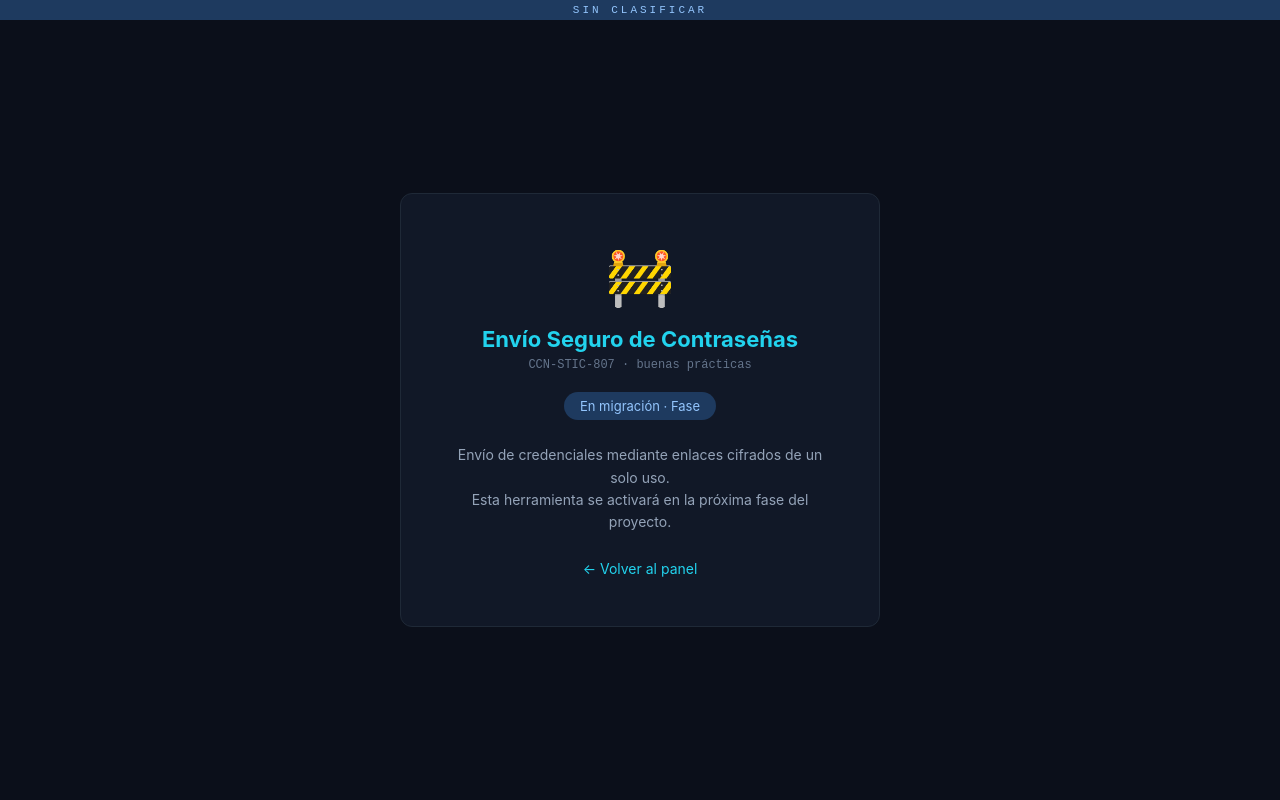
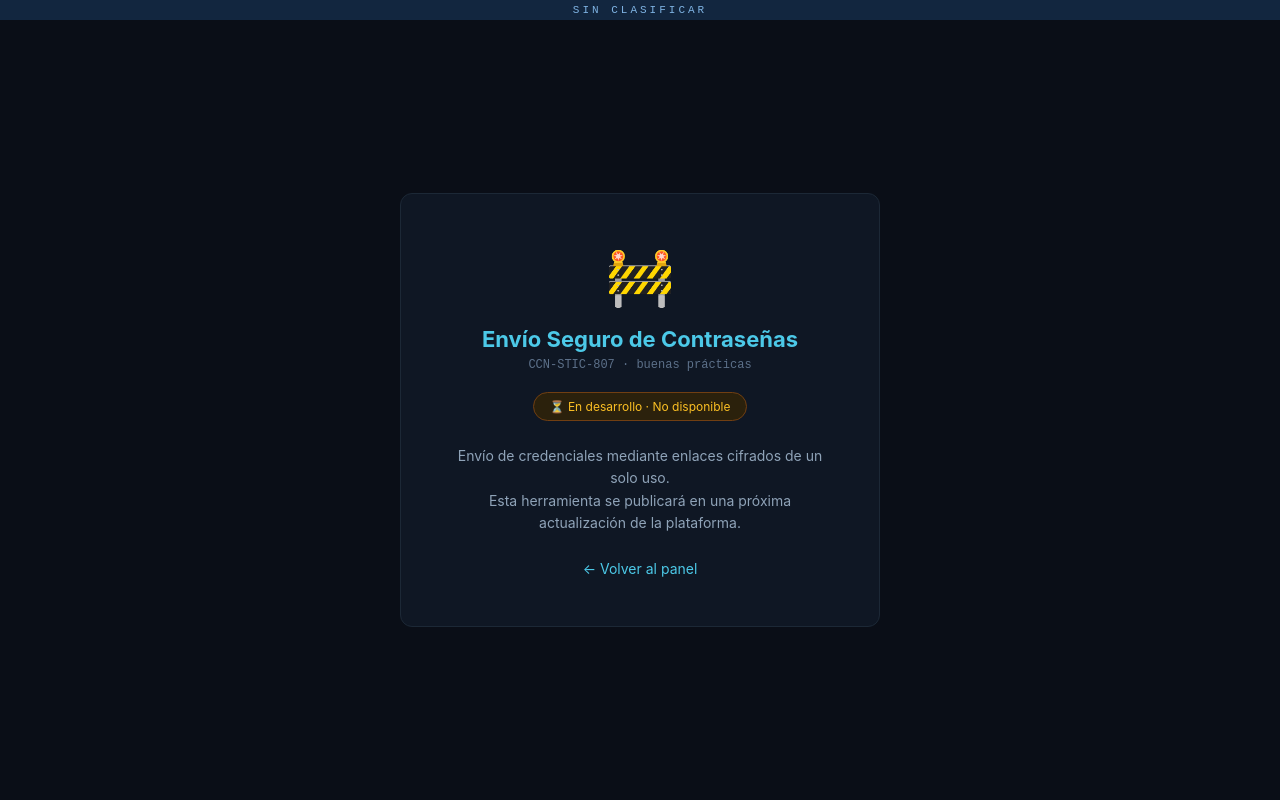
Before and after one commit to gesprogit/cybersecurity-tools, a Flask app: page /tool/envio_pass in a window 1280 px wide. Run offline with Flask 3, Linux system fonts and the light colour scheme; the visitor is signed in with stand-in values (Sample User, id 1).

Commit message:
Update styling and content in herramienta.html

```diff
--- a/templates/herramienta.html
+++ b/templates/herramienta.html
@@ -6,16 +6,16 @@
 <title>{{ info.nombre }} · Suite ENS</title>
 <style>
   * { margin:0; padding:0; box-sizing:border-box; }
-  body { font-family:-apple-system,'Segoe UI',Roboto,sans-serif; background:#0b0f1a; color:#e2e8f0; min-height:100vh; display:flex; flex-direction:column; }
-  .franja { background:#1e3a5f; text-align:center; padding:4px; font-size:11px; letter-spacing:3px; color:#93c5fd; font-family:'Courier New',monospace; }
+  body { font-family:-apple-system,'Segoe UI',Roboto,sans-serif; background:#0a0e17; color:#e2e8f0; min-height:100vh; display:flex; flex-direction:column; }
+  .franja { background:#12263f; text-align:center; padding:4px; font-size:11px; letter-spacing:3px; color:#7fb3e3; font-family:'Courier New',monospace; }
   .centro { flex:1; display:flex; align-items:center; justify-content:center; padding:20px; }
-  .caja { background:#111827; border:1px solid #1f2937; border-radius:12px; padding:48px; text-align:center; max-width:480px; }
+  .caja { background:#0f1724; border:1px solid #1c2836; border-radius:12px; padding:48px; text-align:center; max-width:480px; }
   .icono { font-size:56px; margin-bottom:16px; }
-  h1 { color:#22d3ee; font-size:22px; margin-bottom:6px; }
-  .norma { font-size:12px; color:#64748b; font-family:'Courier New',monospace; margin-bottom:20px; }
-  p { color:#94a3b8; font-size:14px; line-height:1.6; margin-bottom:24px; }
-  .fase { display:inline-block; background:#1e3a5f; color:#93c5fd; padding:6px 16px; border-radius:20px; font-size:13px; margin-bottom:24px; }
-  a.volver { display:inline-block; color:#22d3ee; text-decoration:none; font-size:14px; }
+  h1 { color:#4cc9e8; font-size:22px; margin-bottom:6px; }
+  .norma { font-size:12px; color:#5c7089; font-family:'Courier New',monospace; margin-bottom:20px; }
+  .badge { display:inline-block; font-size:12px; padding:6px 16px; border-radius:20px; background:#2b210c; color:#fbbf24; border:1px solid #713f12; margin-bottom:24px; }
+  p { color:#8fa3b8; font-size:14px; line-height:1.6; margin-bottom:24px; }
+  a.volver { display:inline-block; color:#4cc9e8; text-decoration:none; font-size:14px; }
 </style>
 </head>
 <body>
@@ -25,8 +25,8 @@
       <div class="icono">🚧</div>
       <h1>{{ info.nombre }}</h1>
       <div class="norma">{{ info.norma }}</div>
-      <div class="fase">En migración · Fase {{ info.fase }}</div>
-      <p>{{ info.desc }}.<br>Esta herramienta se activará en la próxima fase del proyecto.</p>
+      <div class="badge">⏳ En desarrollo · No disponible</div>
+      <p>{{ info.desc }}.<br>Esta herramienta se publicará en una próxima actualización de la plataforma.</p>
       <a class="volver" href="/dashboard">← Volver al panel</a>
     </div>
   </div>
```
